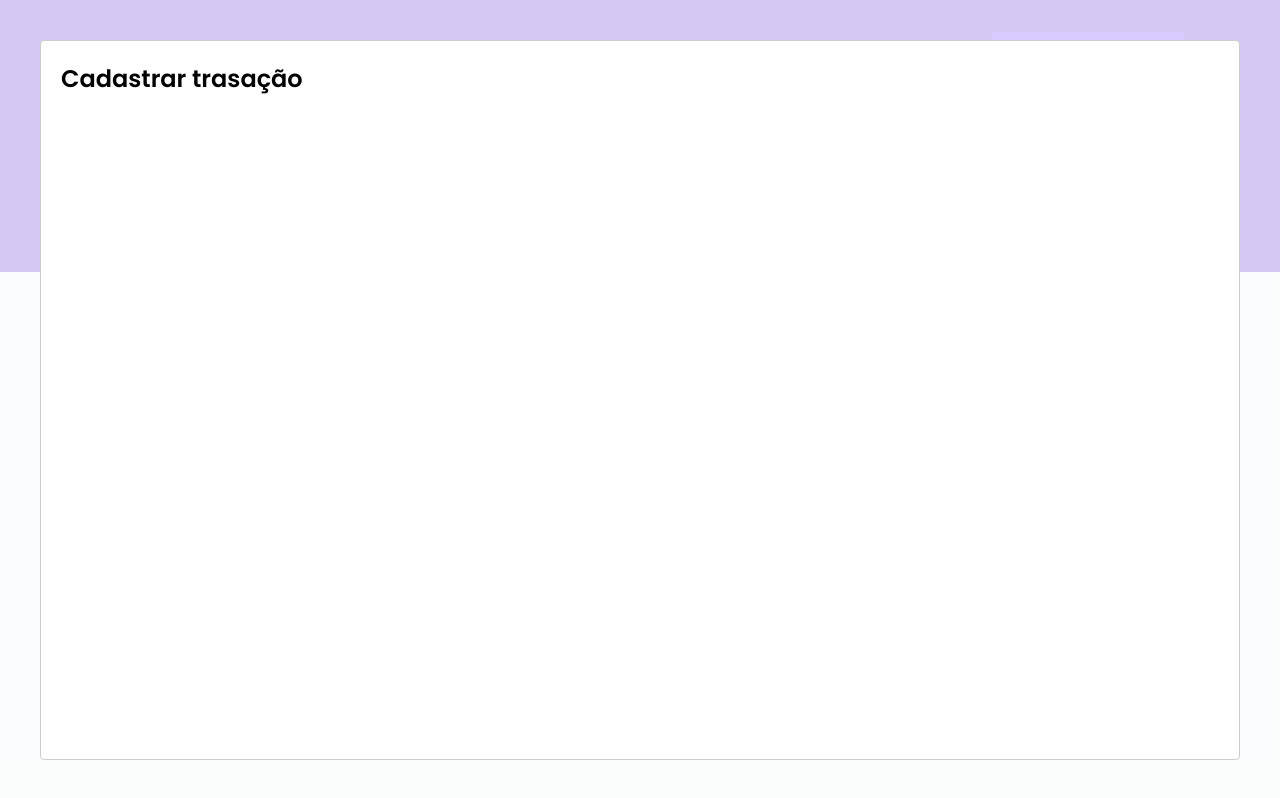
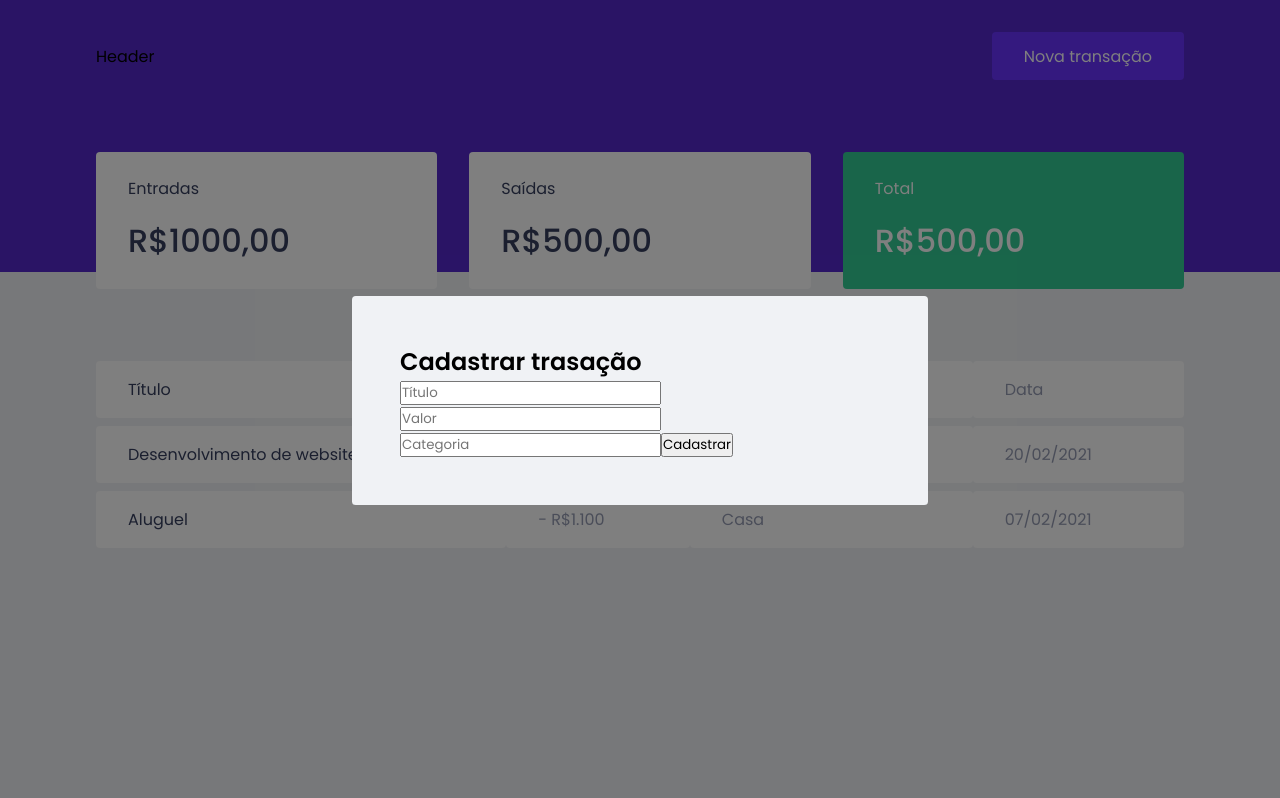
Before and after one commit to GiovanePolese/gpmoney, a React (Create React App) app: page / in a window 1280 px wide. Both pictures are taken after a click on the button "Nova transação". Built offline with nearby package versions, Linux system fonts and the light colour scheme; no server answers; what miragejs would draw is missing.

Commit message:
feat: added modal style

```diff
--- a/package.json
+++ b/package.json
@@ -3,8 +3,13 @@
   "version": "0.1.0",
   "private": true,
   "dependencies": {
+    "@types/react-modal": "^3.13.1",
+    "@types/styled-components": "^5.1.19",
+    "axios": "^0.24.0",
+    "miragejs": "^0.1.43",
     "react": "^17.0.2",
     "react-dom": "^17.0.2",
+    "react-modal": "^3.14.4",
     "react-scripts": "5.0.0",
     "styled-components": "^5.3.3",
     "web-vitals": "^2.1.3"
--- a/src/App.tsx
+++ b/src/App.tsx
@@ -2,6 +2,7 @@
 import Modal from 'react-modal';
 import { Dashboard } from "./components/Dashboard";
 import { Header } from "./components/Header";
+import { NewTransactionModal } from './components/NewTransactionModal';
 
 import { GlobalStyle } from "./styles/global";
 
@@ -23,9 +24,10 @@
       <Header onOpenNewTransactionModal={handleOpenNewTransactionModal}/>
       <Dashboard />
 
-      <Modal isOpen={isNewTransactionModalOpen} onRequestClose={handleCloseNewTransactionModal}>
-        <h2>Cadastrar trasação</h2>
-      </Modal>
+      <NewTransactionModal
+        isOpen={isNewTransactionModalOpen}
+        onRequestClose={handleCloseNewTransactionModal}
+      />
 
       <GlobalStyle />
     </>
--- /dev/null
+++ b/src/components/NewTransactionModal/index.tsx
@@ -0,0 +1,39 @@
+import Modal from 'react-modal';
+import { Container } from './styles';
+
+interface NewTransactionModalProps {
+    isOpen: boolean;
+    onRequestClose: () => void;
+}
+
+export function NewTransactionModal({ isOpen, onRequestClose}: NewTransactionModalProps) {
+    return (
+        <Modal
+            isOpen={isOpen}
+            onRequestClose={onRequestClose}
+            overlayClassName="react-modal-overlay"
+            className="react-modal-content"
+        >
+            <Container>
+                <h2>Cadastrar trasação</h2>
+
+                <input
+                    placeholder='Título'
+                />
+
+                <input
+                    type='number'
+                    placeholder='Valor'
+                />
+
+                <input
+                    placeholder='Categoria'
+                />
+
+                <button type='submit'>
+                    Cadastrar
+                </button>
+            </Container>
+        </Modal>
+    );
+}
--- /dev/null
+++ b/src/components/NewTransactionModal/styles.ts
@@ -0,0 +1,5 @@
+import styled from 'styled-components';
+
+export const Container = styled.form`
+
+`;
--- a/src/styles/global.ts
+++ b/src/styles/global.ts
@@ -53,4 +53,27 @@
         opacity: 0.6;
         cursor: not-allowed;
     }
+
+    .react-modal-overlay {
+        background: rgba(0, 0, 0, 0.5);
+
+        position: fixed;
+        top: 0;
+        bottom: 0;
+        right: 0;
+        left: 0;
+
+        display: flex;
+        align-items: center;
+        justify-content: center;
+    }
+
+    .react-modal-content {
+        width: 100%;
+        max-width: 576px;
+        background: var(--background);
+        padding: 3rem;
+        position: relative;
+        border-radius: 0.24rem;
+    }
 `
```
Also changed, not shown: 1 other file (tests, documents, lock files or other folders).
